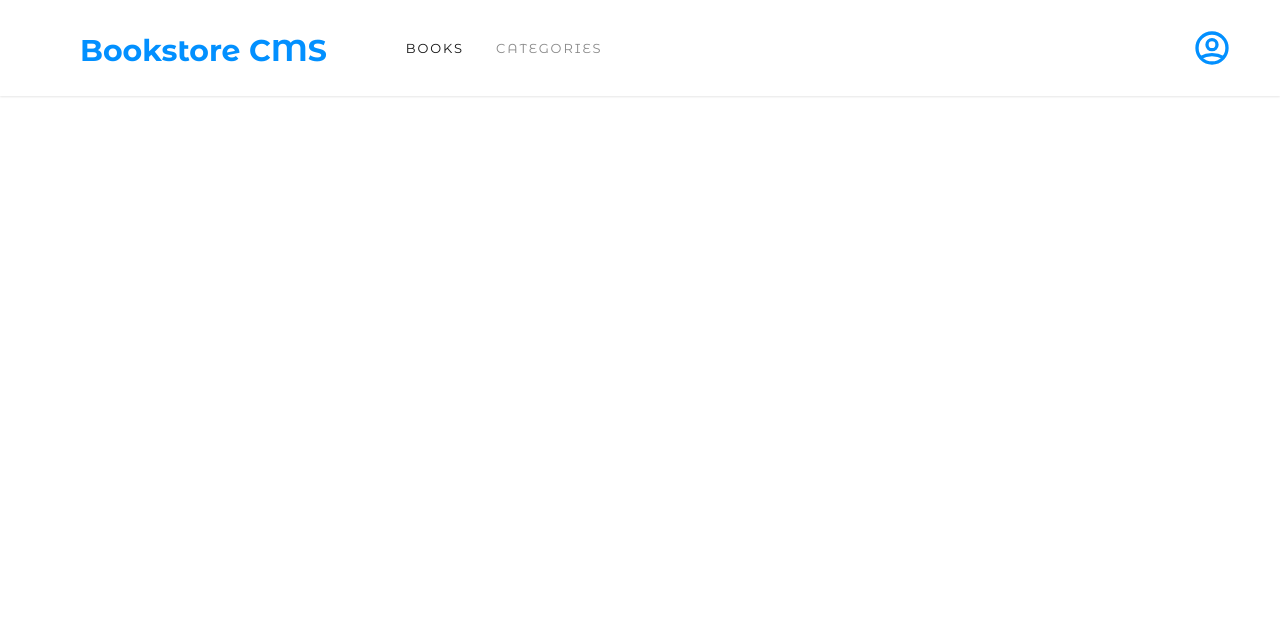
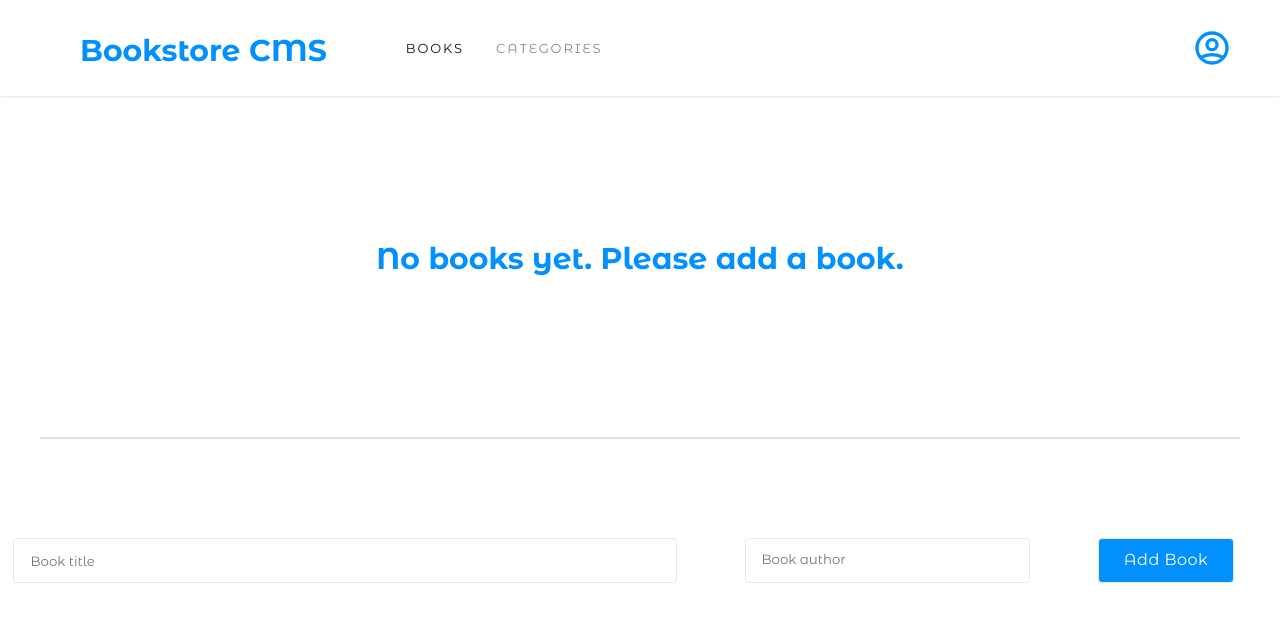
Before and after one commit to 10-menachi/book-store, a React (Create React App) app: page / in a window 1280 px wide. Shown: the top 622 px of the page. Built offline with nearby package versions, Linux system fonts and the light colour scheme.

Commit message:
Created books page

```diff
--- a/package.json
+++ b/package.json
@@ -6,11 +6,13 @@
     "@testing-library/jest-dom": "^5.16.5",
     "@testing-library/react": "^13.4.0",
     "@testing-library/user-event": "^13.5.0",
+    "prop-types": "^15.8.1",
     "react": "^18.2.0",
     "react-dom": "^18.2.0",
     "react-icons": "^4.9.0",
     "react-router-dom": "^6.12.1",
     "react-scripts": "5.0.1",
+    "uuid": "^9.0.0",
     "web-vitals": "^2.1.4"
   },
   "scripts": {
--- a/src/App.css
+++ b/src/App.css
@@ -17,6 +17,7 @@
   top: 0;
   left: 0;
   right: 0;
+  z-index: 10000000;
 }
 
 .left-items {
@@ -87,3 +88,218 @@
   text-align: center;
   margin: auto;
 }
+
+.no-books {
+  font-size: 1.875rem;
+  font-weight: bold;
+  font-stretch: normal;
+  font-style: normal;
+  line-height: normal;
+  letter-spacing: normal;
+  color: #0290ff;
+  text-align: center;
+  margin: 10rem;
+}
+
+.books-div {
+  display: flex;
+  flex-wrap: wrap;
+  justify-content: center;
+  align-items: center;
+  width: 100%;
+  padding: 0;
+  margin-top: 5rem;
+}
+
+.book {
+  width: 100%;
+  margin: 3rem;
+  display: flex;
+  justify-content: space-between;
+  align-items: center;
+  border: 1px solid #e0e0e0;
+  padding: 1.5rem;
+}
+
+.div-1 .interaction {
+  display: flex;
+  justify-content: space-between;
+  align-items: flex-start;
+}
+
+.div-2 button {
+  font-size: 1rem;
+  font-weight: 300;
+  font-stretch: normal;
+  font-style: normal;
+  line-height: normal;
+  letter-spacing: 0.5px;
+  text-align: center;
+  color: #fff;
+  background-color: #0290ff;
+  padding: 0.7rem;
+  border-radius: 0.3rem;
+  outline: none;
+  border: none;
+}
+
+.div-1 .interaction p,
+.div-1 .interaction button {
+  font-size: 0.875rem;
+  font-weight: 300;
+  font-stretch: normal;
+  font-style: normal;
+  line-height: normal;
+  letter-spacing: normal;
+  color: #4386bf;
+  padding-right: 1rem;
+  padding-left: 1rem;
+  cursor: pointer;
+  border: none;
+  outline: none;
+  background: transparent;
+  padding-top: 0;
+  padding-bottom: 0;
+  margin: 0;
+}
+
+.right {
+  border-right: 1px solid #e0e0e0;
+}
+
+.book-name {
+  font-size: 1.375rem;
+  font-weight: bold;
+  font-stretch: normal;
+  font-style: normal;
+  line-height: normal;
+  letter-spacing: -0.2px;
+  color: #121212;
+}
+
+.author {
+  font-size: 0.875rem;
+  font-weight: 300;
+  font-stretch: normal;
+  font-style: normal;
+  line-height: normal;
+  letter-spacing: normal;
+  color: #4386bf;
+}
+
+.genre {
+  opacity: 0.5;
+  font-size: 0.875rem;
+  font-weight: bold;
+  font-stretch: normal;
+  font-style: normal;
+  line-height: normal;
+  letter-spacing: normal;
+  color: #121212;
+}
+
+.div-2,
+.percentage {
+  display: flex;
+  gap: 1rem;
+  align-items: center;
+  justify-content: center;
+}
+
+.div-2 {
+  gap: 12rem;
+}
+
+.current-chapter {
+  opacity: 0.5;
+  font-size: 0.813rem;
+  font-weight: 300;
+  font-stretch: normal;
+  font-style: normal;
+  line-height: normal;
+  letter-spacing: normal;
+  color: #121212;
+}
+
+.lesson {
+  font-size: 1rem;
+  font-weight: 300;
+  font-stretch: normal;
+  font-style: normal;
+  line-height: normal;
+  color: #121212;
+}
+
+.perc-complete {
+  font-size: 2rem;
+  font-weight: normal;
+  font-stretch: normal;
+  font-style: normal;
+  line-height: normal;
+  letter-spacing: normal;
+  color: #121212;
+}
+
+.completed {
+  opacity: 0.5;
+  font-size: 0.875rem;
+  font-weight: normal;
+  font-stretch: normal;
+  font-style: normal;
+  line-height: normal;
+  letter-spacing: normal;
+  color: #121212;
+}
+
+hr {
+  width: 100%;
+  border: 1px solid #e0e0e0;
+  margin: 0 2rem;
+}
+
+.add-book-title {
+  width: 41.5rem;
+  height: 2.813rem;
+  margin: 1.188rem 2.125rem 0 0;
+  padding: 0.813rem 35.688rem 0.813rem 1.063rem;
+  border-radius: 4px;
+  border: solid 1px #e8e8e8;
+  background-color: #fff;
+}
+
+.add-book-author {
+  width: 17.813rem;
+  height: 2.813rem;
+  margin: 1.188rem 2.125rem 0;
+  padding: 0.375rem 0.938rem 0.563rem 1rem;
+  border-radius: 4px;
+  border: solid 1px #e8e8e8;
+  background-color: #fff;
+}
+
+.add-book-button {
+  width: 8.5rem;
+  height: 2.813rem;
+  margin: 1.188rem 2.125rem 0;
+  padding: 0.375rem 0.938rem 0.563rem 1rem;
+  border-radius: 4px;
+  border: solid 1px #e8e8e8;
+  background-color: #0290ff;
+  color: #fff;
+  font-size: 1rem;
+  font-weight: 300;
+  font-stretch: normal;
+  font-style: normal;
+  line-height: normal;
+  letter-spacing: 0.5px;
+  text-align: center;
+}
+
+form {
+  display: flex;
+  align-items: center;
+  justify-content: center;
+  width: 100%;
+  padding: 0;
+  margin: 5rem 2rem;
+}
--- /dev/null
+++ b/src/components/AddNewBook.jsx
@@ -0,0 +1,35 @@
+/* eslint-disable import/no-extraneous-dependencies */
+import PropTypes from 'prop-types';
+import React from 'react';
+import { v4 } from 'uuid';
+
+const AddNewBook = ({ addBook }) => {
+  const handleSubmit = (e) => {
+    e.preventDefault();
+    const title = e.target[0].value;
+    const author = e.target[1].value;
+    const book = {
+      id: parseInt(v4(), 10),
+      category: 'TBC',
+      title,
+      author,
+      progress: '0',
+      currentChapter: 'Chapter 1',
+
+    };
+    addBook(book);
+  };
+  return (
+    <form onSubmit={handleSubmit}>
+      <input type="text" className="add-book-title" placeholder="Book title" required />
+      <input type="author" className="add-book-author" placeholder="Book author" required />
+      <button type="submit" className="add-book-button">Add Book</button>
+    </form>
+  );
+};
+
+AddNewBook.propTypes = {
+  addBook: PropTypes.func.isRequired,
+};
+
+export default AddNewBook;
--- /dev/null
+++ b/src/components/Book.jsx
@@ -0,0 +1,49 @@
+/* eslint-disable import/no-extraneous-dependencies */
+import PropTypes from 'prop-types';
+import React from 'react';
+
+const Book = ({ book, deleteBook }) => (
+  <div className="book">
+    <div className="div-1">
+      <p className="genre">{book.category}</p>
+      <p className="book-name">{book.title}</p>
+      <p className="author">{book.author}</p>
+      <div className="interaction">
+        <p className="right">Comments</p>
+        <button type="button" className="right" onClick={() => deleteBook(book.id)}>Remove</button>
+        <p>Edit</p>
+      </div>
+    </div>
+    <div className="div-2">
+      <div className="percentage">
+        <div className="oval" />
+        <div className="words">
+          <p className="perc-complete">
+            {book.progress}
+            %
+          </p>
+          <p className="completed">Completed</p>
+        </div>
+      </div>
+      <div className="interaction">
+        <p className="current-chapter">Current Chapter</p>
+        <p className="lesson">{book.currentChapter}</p>
+        <button type="button">Update Progress</button>
+      </div>
+    </div>
+  </div>
+);
+
+Book.propTypes = {
+  book: PropTypes.shape({
+    id: PropTypes.number.isRequired,
+    category: PropTypes.string.isRequired,
+    author: PropTypes.string.isRequired,
+    title: PropTypes.string.isRequired,
+    progress: PropTypes.string.isRequired,
+    currentChapter: PropTypes.string.isRequired,
+  }).isRequired,
+  deleteBook: PropTypes.func.isRequired,
+};
+
+export default Book;
--- a/src/components/BookStore.jsx
+++ b/src/components/BookStore.jsx
@@ -1,18 +1,22 @@
 /* eslint-disable import/no-extraneous-dependencies */
-import React from 'react';
+import React, { useState } from 'react';
 import { Route, Routes } from 'react-router-dom';
 import Books from './Books';
 import Categories from './Categories';
 import NavBar from './NavBar';
 
-const BookStore = () => (
+const BookStore = () => {
+  const [books, setBooks] = useState([]);
+
+  return (
     <>
       <NavBar />
       <Routes>
-      <Route path="/" element={<Books />} />
+        <Route path="/" element={<Books books={books} setBooks={setBooks} />} />
         <Route path="/categories" element={<Categories />} />
       </Routes>
     </>
   );
+};
 
 export default BookStore;
--- a/src/components/Books.jsx
+++ b/src/components/Books.jsx
@@ -1,4 +1,44 @@
+/* eslint-disable import/no-extraneous-dependencies */
+import PropTypes from 'prop-types';
 import React from 'react';
+import AddNewBook from './AddNewBook';
+import Book from './Book';
 
-const Books = () => <div>Books</div>;
+const Books = ({ books, setBooks }) => {
+  const deleteBook = (id) => {
+    const newBooks = books.filter((book) => book.id !== id);
+    setBooks(newBooks);
+  };
+  const addBook = (book) => {
+    const newBooks = [...books, book];
+    setBooks(newBooks);
+  };
+  return (
+
+    <div className="books-div">
+      {books.length > 0 ? books.map((book) => (
+        <Book
+          book={book}
+          key={book.id}
+          deleteBook={deleteBook}
+        />
+      )) : (
+        <p className="no-books">No books yet. Please add a book.</p>
+      )}
+      <hr />
+      <AddNewBook addBook={addBook} />
+    </div>
+  );
+};
+Books.propTypes = {
+  books: PropTypes.arrayOf(PropTypes.shape({
+    id: PropTypes.number.isRequired,
+    category: PropTypes.string.isRequired,
+    title: PropTypes.string.isRequired,
+    author: PropTypes.string.isRequired,
+    progress: PropTypes.string.isRequired,
+    currentChapter: PropTypes.string.isRequired,
+  })).isRequired,
+  setBooks: PropTypes.func.isRequired,
+};
 export default Books;
```
Also changed, not shown: 1 other file (tests, documents, lock files or other folders). Lines whose indentation alone changed are shown as unchanged.
